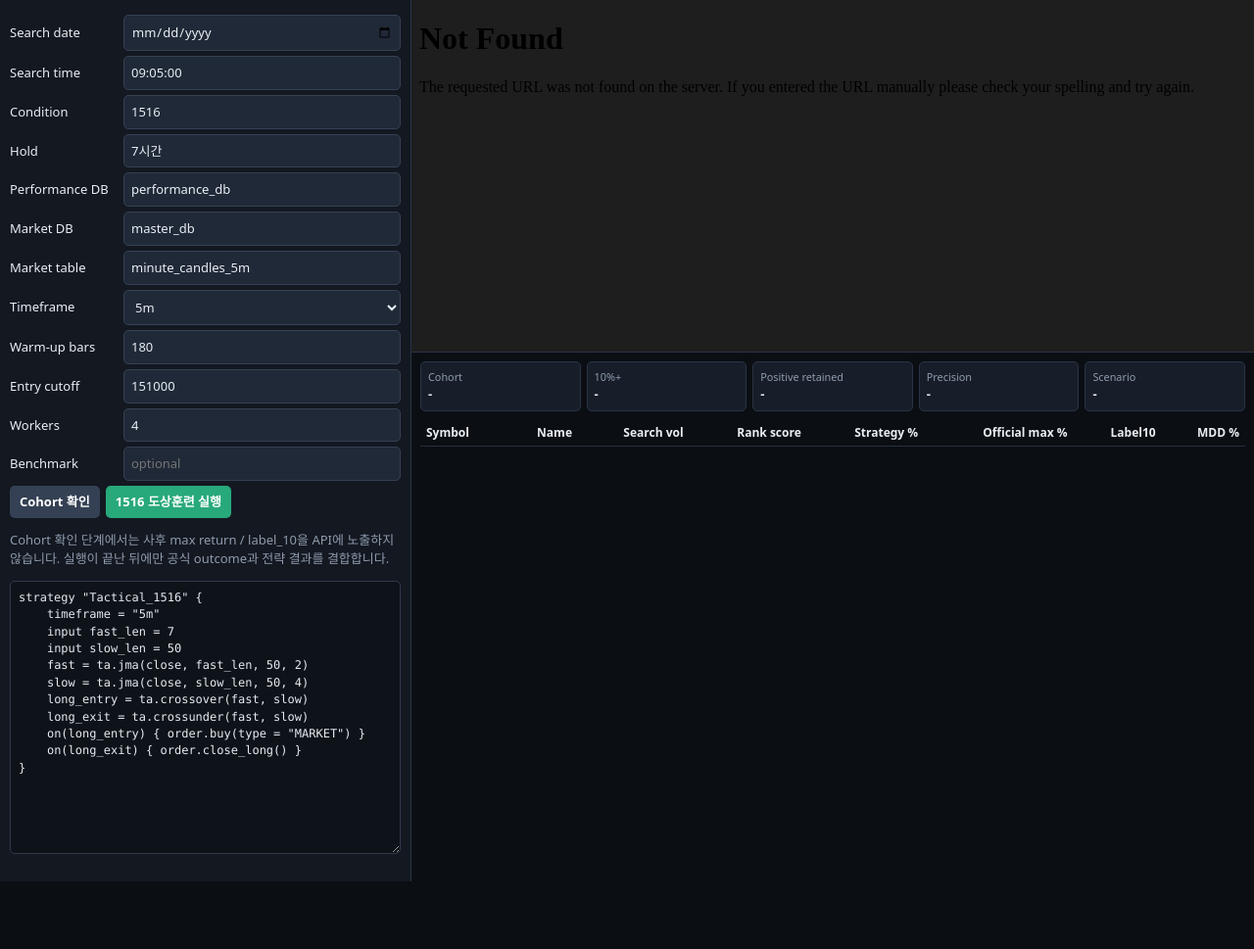
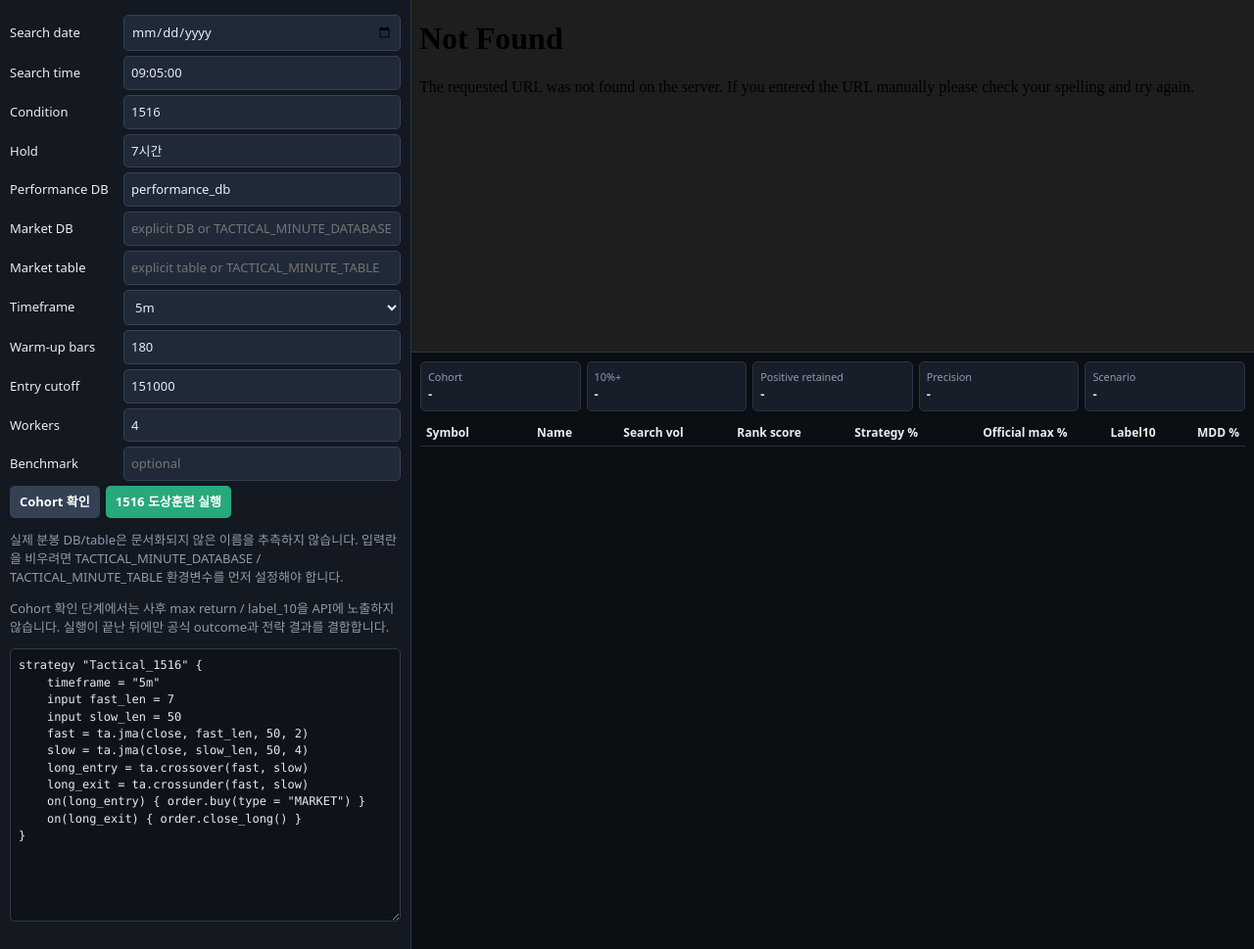
Before and after one commit to hoonoh57/dsl, a Python web app: template core/templates/tactical.html in a window 1280 px wide. Shown: the part 54-1023 px from the top of the page at 98% size. Before the commit the page ends 954 px from the top, so only its background shows below. Run offline with Jinja, Linux system fonts and the light colour scheme; the template is opened without the code that fills it, so the values that code supplies are empty.

Commit message:
Remove undocumented tactical minute source defaults

```diff
--- a/core/templates/tactical.html
+++ b/core/templates/tactical.html
@@ -31,14 +31,15 @@ table{width:100%;border-collapse:collapse;font-size:12px}th,td{padding:5px 6px;b
 <div class="field"><label>Condition</label><input id="condition" class="control" value="1516"></div>
 <div class="field"><label>Hold</label><input id="hold" class="control" value="7시간"></div>
 <div class="field"><label>Performance DB</label><input id="perf-db" class="control" value="performance_db"></div>
-<div class="field"><label>Market DB</label><input id="market-db" class="control" value="master_db"></div>
-<div class="field"><label>Market table</label><input id="market-table" class="control" value="minute_candles_5m"></div>
+<div class="field"><label>Market DB</label><input id="market-db" class="control" value="" placeholder="explicit DB or TACTICAL_MINUTE_DATABASE"></div>
+<div class="field"><label>Market table</label><input id="market-table" class="control" value="" placeholder="explicit table or TACTICAL_MINUTE_TABLE"></div>
 <div class="field"><label>Timeframe</label><select id="timeframe" class="control"><option selected>5m</option></select></div>
 <div class="field"><label>Warm-up bars</label><input id="bars" class="control" type="number" value="180"></div>
 <div class="field"><label>Entry cutoff</label><input id="cutoff" class="control" type="number" value="151000"></div>
 <div class="field"><label>Workers</label><input id="workers" class="control" type="number" value="4"></div>
 <div class="field"><label>Benchmark</label><input id="benchmark" class="control" placeholder="optional"></div>
 <div class="row"><button id="load">Cohort 확인</button><button id="run" class="good">1516 도상훈련 실행</button></div>
+<p class="muted">실제 분봉 DB/table은 문서화되지 않은 이름을 추측하지 않습니다. 입력란을 비우려면 TACTICAL_MINUTE_DATABASE / TACTICAL_MINUTE_TABLE 환경변수를 먼저 설정해야 합니다.</p>
 <p class="muted">Cohort 확인 단계에서는 사후 max return / label_10을 API에 노출하지 않습니다. 실행이 끝난 뒤에만 공식 outcome과 전략 결과를 결합합니다.</p>
 <textarea id="dsl" rows="15">strategy "Tactical_1516" {
     timeframe = "5m"
```
